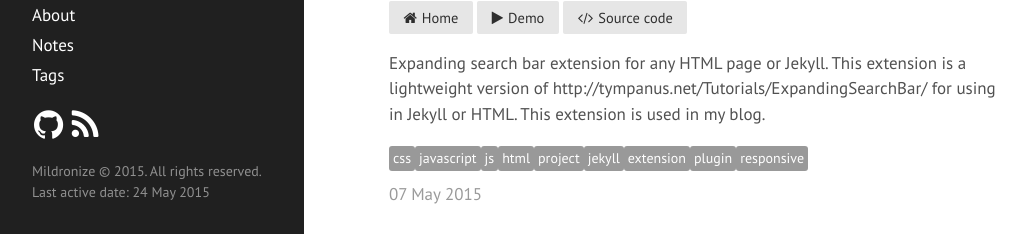
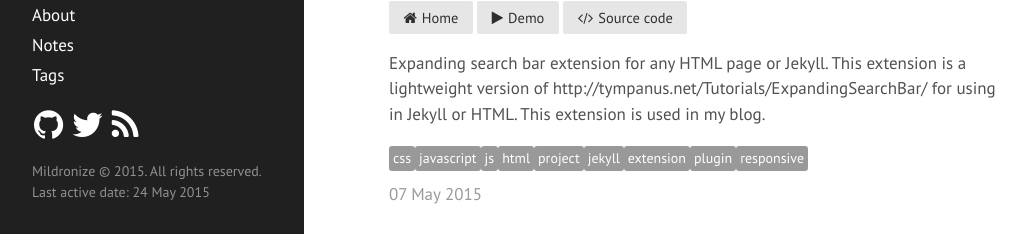
Before and after one commit to mildronize/blog-jekyll, a Jekyll site: the page built from index.html, in a window 1280 px wide and 900 px high, scrolled down 513 px. Shown: the part 663-897 px from the top of the window, without its empty margins (2-1028 px from the left). Built offline with Jekyll 4.4.1, drawn with Linux system fonts in a browser that asks for light colours; Markdown is read by kramdown in place of the engine named in the settings; the list of posts is cut into pages by our own code; grey boxes are pictures that could not be loaded.

Commit message:
add twitter

```diff
--- a/_includes/sidebar.html
+++ b/_includes/sidebar.html
@@ -33,9 +33,10 @@
     <p class="social-icons">
       <!-- <a href="{{ site.baseurl }}search"><i class="fa fa-search fa-2x"></i></a> -->
       <a href="https://github.com/mildronize"><i class="fa fa-github fa-2x"></i></a>
+      <a href="https://twitter.com/mildronize"><i class="fa fa-twitter fa-2x"></i></a>
       <a href="/feed.xml"><i class="fa fa-rss fa-2x"></i></a>
       <!-- <a href="bitbucket"><i class="fa fa-bitbucket fa-2x"></i></a> -->
-<!--      <a href="twitter"><i class="fa fa-twitter fa-2x"></i></a>-->
+
 <!--      <a href="linkedin"><i class="fa fa-linkedin fa-2x"></i></a>-->
 <!--      <a href="google-plus"><i class="fa fa-plus fa-2x"></i></a>-->
 
```
